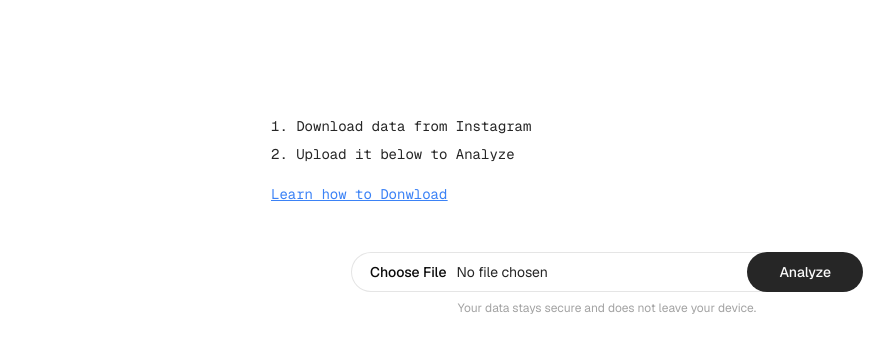
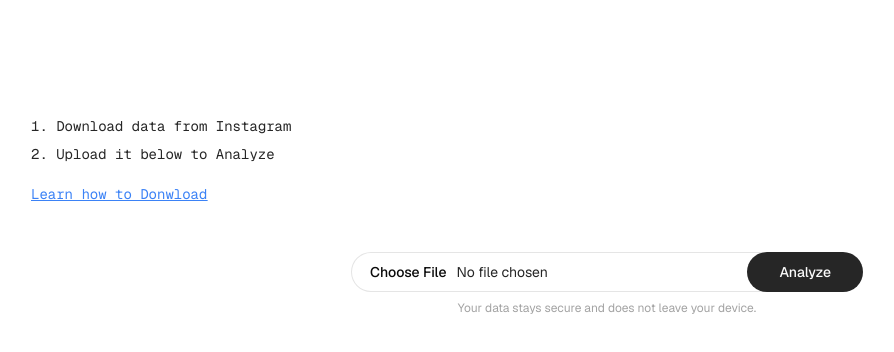
Before and after one commit to sandxru/instagram-unfollowers-finder, a Next.js app: page / in a window 1280 px wide. Shown: the top 352 px of the page, without its empty margins (33-927 px from the left). Built offline with nearby package versions, Linux system fonts and the light colour scheme.

Commit message:
Update page.tsx

```diff
--- a/src/app/page.tsx
+++ b/src/app/page.tsx
@@ -125,7 +125,7 @@ export default function App() {
 
   return (
     <div className="grid grid-rows-[20px_1fr_20px] justify-items-center min-h-screen p-6 pb-16 gap-8 sm:p-16 font-[family-name:var(--font-geist-sans)]">
-      <main className="flex flex-col gap-6 row-start-2 items-start sm:items-start w-full max-w-2xl">
+      <main className="flex flex-col gap-6 row-start-2 items-start sm:items-start w-full max-w-full overflow-hidden">
         <ol className="text-neutral-800 list-inside list-decimal text-sm text-left sm:text-left font-[family-name:var(--font-geist-mono)]">
           <li className="mb-2 ">Download data from Instagram</li>
           <li>Upload it below to Analyze</li>
```
